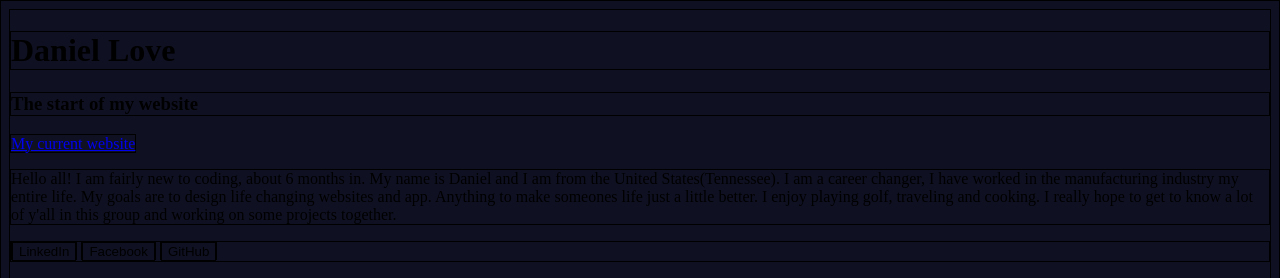
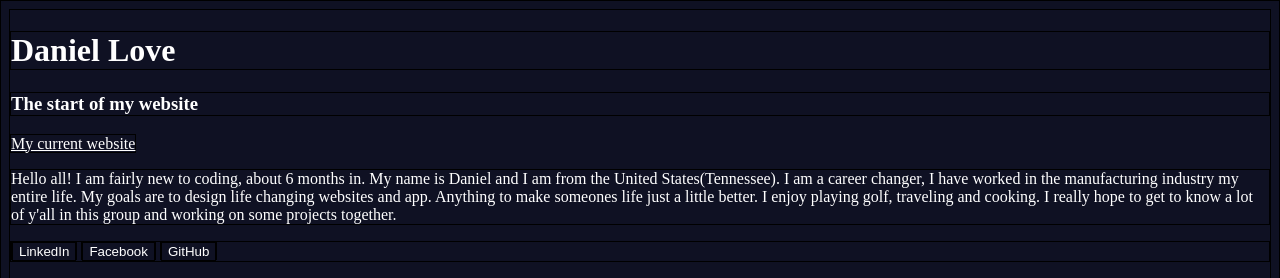
Before and after one commit to dandevlov/website, a plain HTML site: page index.html in a window 1280 px wide. Shown: the top 278 px of the page. Drawn offline with Linux system fonts and the light colour scheme.

Commit message:
changed colors

```diff
--- a/style.css
+++ b/style.css
@@ -1,4 +1,9 @@
 * {
     border: 1px solid black;
     background-color: #0f1123;
+    color:white;
+
 }
+a{
+    color:white;
+}
```
